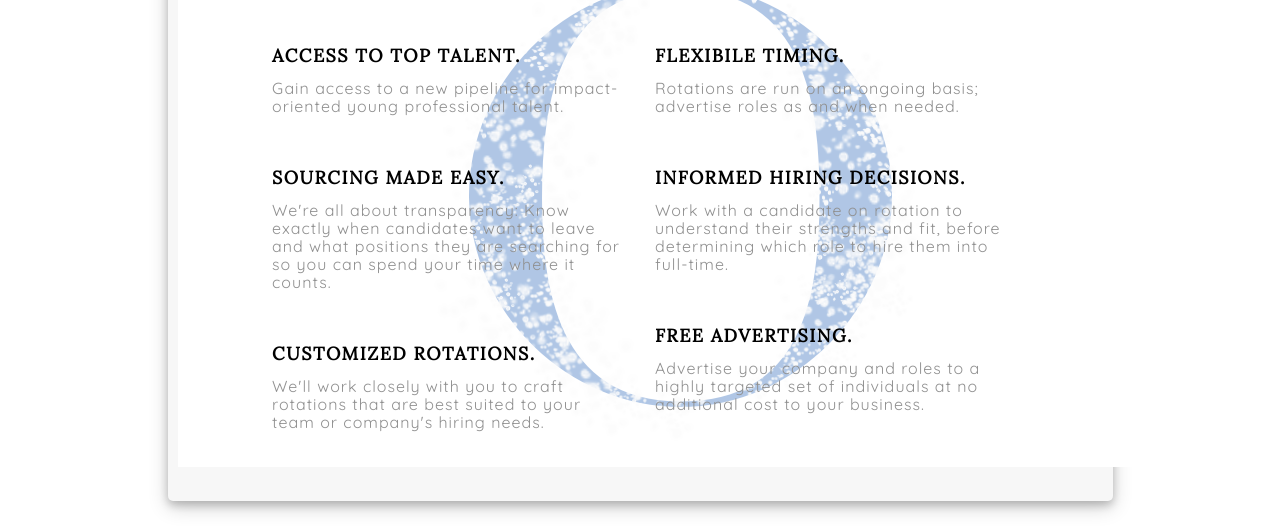
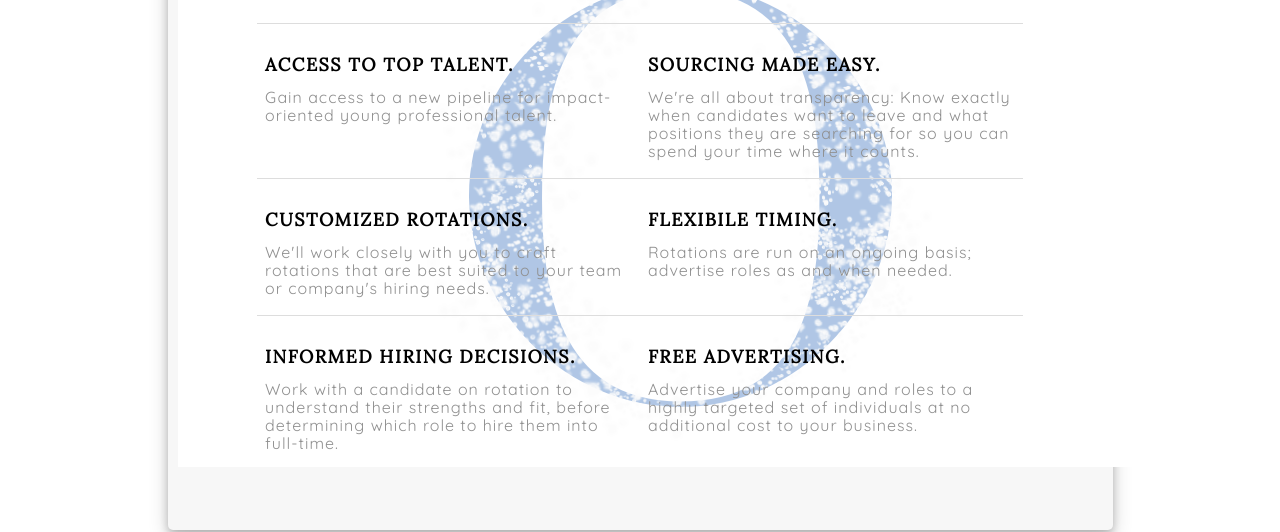
Before and after one commit to janiceyoshimura/janiceyoshimura.github.io, a plain HTML site: page employers.html in a window 1280 px wide. Shown: the part 288-820 px from the top of the page. Drawn offline with nearby package versions, Linux system fonts and the light colour scheme; a web font is replaced by a local one.

Commit message:
Added a Table
Put the employer content in a table
Also commented the invalid center code

```diff
--- a/css/new-age.css
+++ b/css/new-age.css
@@ -85,6 +85,10 @@ h1  {
 
 .font-30 {
   font-size: 30px;
+}
+
+.font-26 {
+  font-size: 26px;
 }
 
 .font-22 {
--- a/employers.html
+++ b/employers.html
@@ -90,7 +90,52 @@
         <div class="row">
           <div class="col-sm-1"></div>
           <div class="col-sm-10">
-        <div class="col-sm-6" id="employerbox">
+
+            <table class="table">
+              <tr>
+                  <td class="col-sm-6">
+                    <h1 class="benefit";> <b> Access to Top Talent. </b></h1>
+                      <h4 class= "benefit-description"> Gain access to a new pipeline for impact-oriented young professional talent.
+                    </h4>
+                  </td>
+                  <td class="col-sm-6">
+                    <h1 class="benefit"> <b> Sourcing made easy. </b></h1>
+                      <h4 class= "benefit-description"> We're all about transparency: Know exactly when candidates want to leave and what positions they are searching for so you can spend your time where it counts.
+                    </h4>
+
+                  </td>
+              </tr>
+              <tr>
+                  <td class="col-sm-6">
+                    <h1 class="benefit"> <b> Customized rotations. </b></h1>
+                      <h4 class= "benefit-description"> We'll work closely with you to craft rotations that are best suited to your team or company's hiring needs.
+                    </h4>
+
+                  </td>
+                  <td class="col-sm-6">
+                    <h1 class="benefit"> <b> Flexibile Timing. </b></h1>
+                      <h4 class= "benefit-description"> Rotations are run on an ongoing basis; advertise roles as and when needed.
+                    </h4>
+
+                  </td>
+              </tr>
+              <tr>
+                  <td class="col-sm-6">
+                    <h1 class="benefit"> <b> Informed Hiring Decisions. </b></h1>
+                      <h4 class= "benefit-description"> Work with a candidate on rotation to understand their strengths and fit, before determining which role to hire them into full-time.
+                    </h4>
+
+                  </td>
+                  <td class="col-sm-6">
+                    <h1 class="benefit"> <b> Free advertising. </b></h1>
+                      <h4 class= "benefit-description"> Advertise your company and roles to a highly targeted set of individuals at no additional cost to your business.
+                    </h4>
+                  </td>
+              </tr>
+          </table>
+
+
+        <!-- <div class="col-sm-6" id="employerbox">
           <h1 class="benefit";> <b> Access to Top Talent. </b>
             <br><h4 class= "benefit-description"> Gain access to a new pipeline for impact-oriented young professional talent.
           </h4>
@@ -124,7 +169,7 @@
 
           <h1 class="benefit"> <b> Free advertising. </b>
             <br><h4 class= "benefit-description"> Advertise your company and roles to a highly targeted set of individuals at no additional cost to your business.
-          </h4>
+          </h4> -->
 
         </div>
 
@@ -139,11 +184,14 @@
         <div class="col-sm-1"></div>
         <div class="col-sm-10">
           <br>
-          <center>
+
+          <!-- Can't figure out how to center properly -->
+          <!-- <center>
           <a href="mailto:employers@joinopus.com?Subject=Interested%20in%20learning%20about%20Opus" class="btn btn-outline btn-xl" id="button-center">
             Contact us to learn more</a>
-          </center>
-          <br>
+          </center> -->
+
+          <!-- <br> -->
         <h3 class="sub center">
           Want to set up a rotation, or just curious to learn more?
           <br> Drop us a note at <a href="mailto:employers@joinopus.com?Subject=Interested%20in%20learning%20about%20Opus" > employers@joinopus.com</a> and we'll get back to you within 24hrs. </h3>
```
Also changed, not shown: FAQ.html (+4 -4 lines), index.html (+3 -1 lines), login.html (+2 -1 lines).
